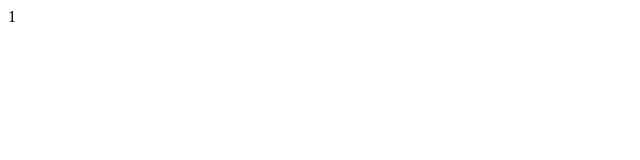
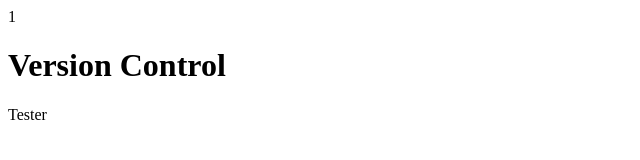
Before and after one commit to DanielMaku/DM-24-25, a plain HTML site: page index.html in a window 1280 px wide. Shown: the whole page, without its empty margins (0-640 px from the left). Drawn offline with Linux system fonts and the light colour scheme.

Commit message:
Added h1 and p tag

```diff
--- a/index.html
+++ b/index.html
@@ -7,6 +7,9 @@
 </head>
 <body>
 
+    <h1>        Version Control    </h1>
+
+    <p> Tester </p>
 
 </body>
 </html>
```
